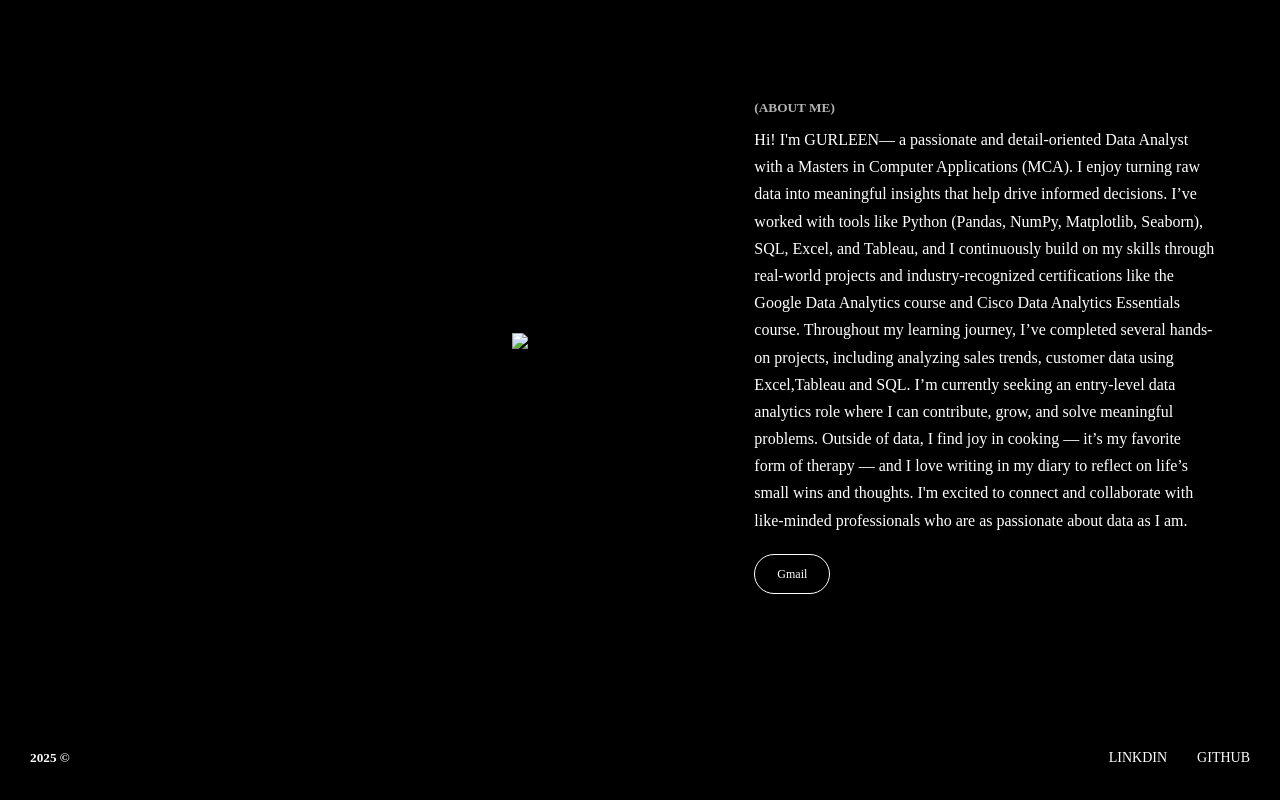
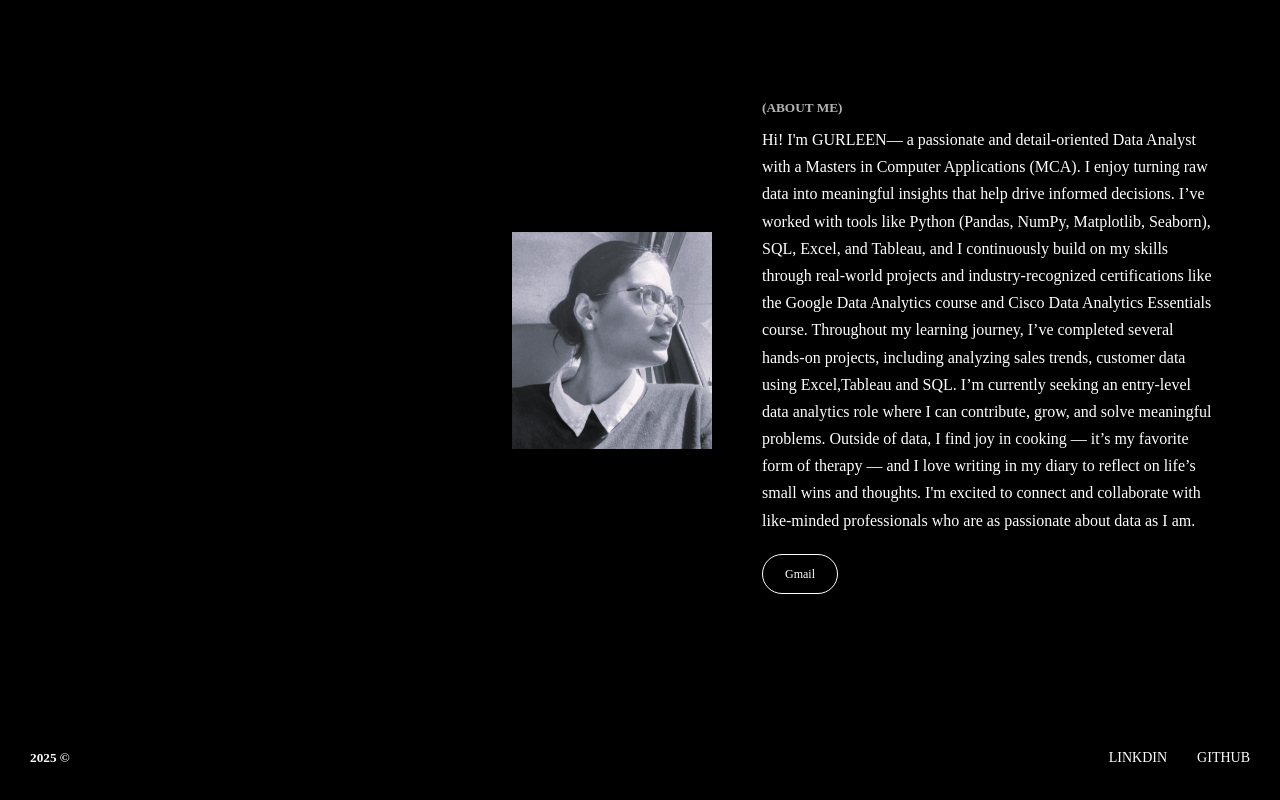
Before and after one commit to GSaini2001/Portfolio, a plain HTML site: page index.html in a window 1280 px wide. Shown: the part 1628-2428 px from the top of the page. Drawn offline with nearby package versions, Linux system fonts and the light colour scheme; a script that the page names is missing.

Commit message:
Update index.html

```diff
--- a/index.html
+++ b/index.html
@@ -76,7 +76,7 @@
 
 
     <div id="about">
-        <img src="imgofme.jpg">
+        <img src="me.JPG">
         <div id="textabout">
             <h5>(about me)</h5>
             <p>Hi! I'm GURLEEN— a passionate and detail-oriented Data Analyst with a Masters in Computer Applications (MCA). I enjoy turning raw data into meaningful insights that help drive informed decisions. I’ve worked with tools like Python (Pandas, NumPy, Matplotlib, Seaborn), SQL, Excel, and Tableau, and I continuously build on my skills through real-world projects and industry-recognized certifications like the Google Data Analytics course and Cisco Data Analytics Essentials course.
```
